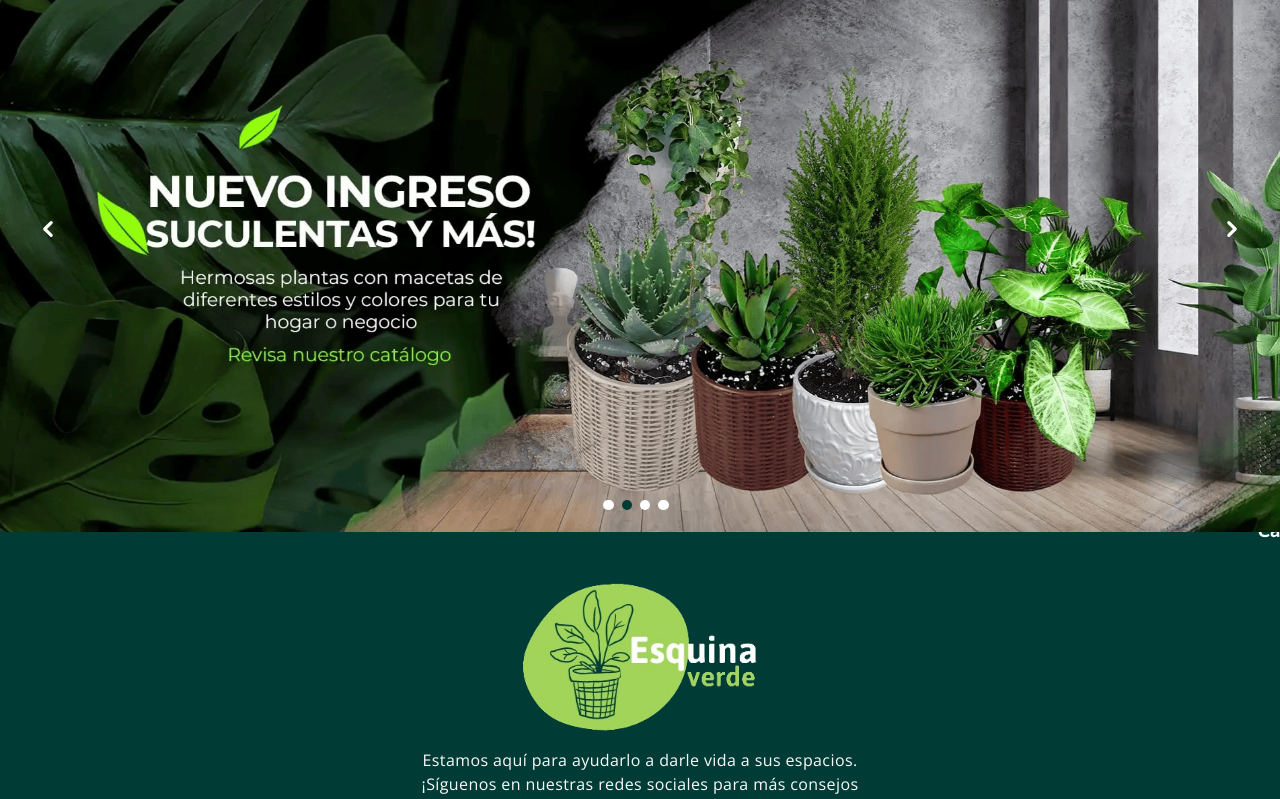
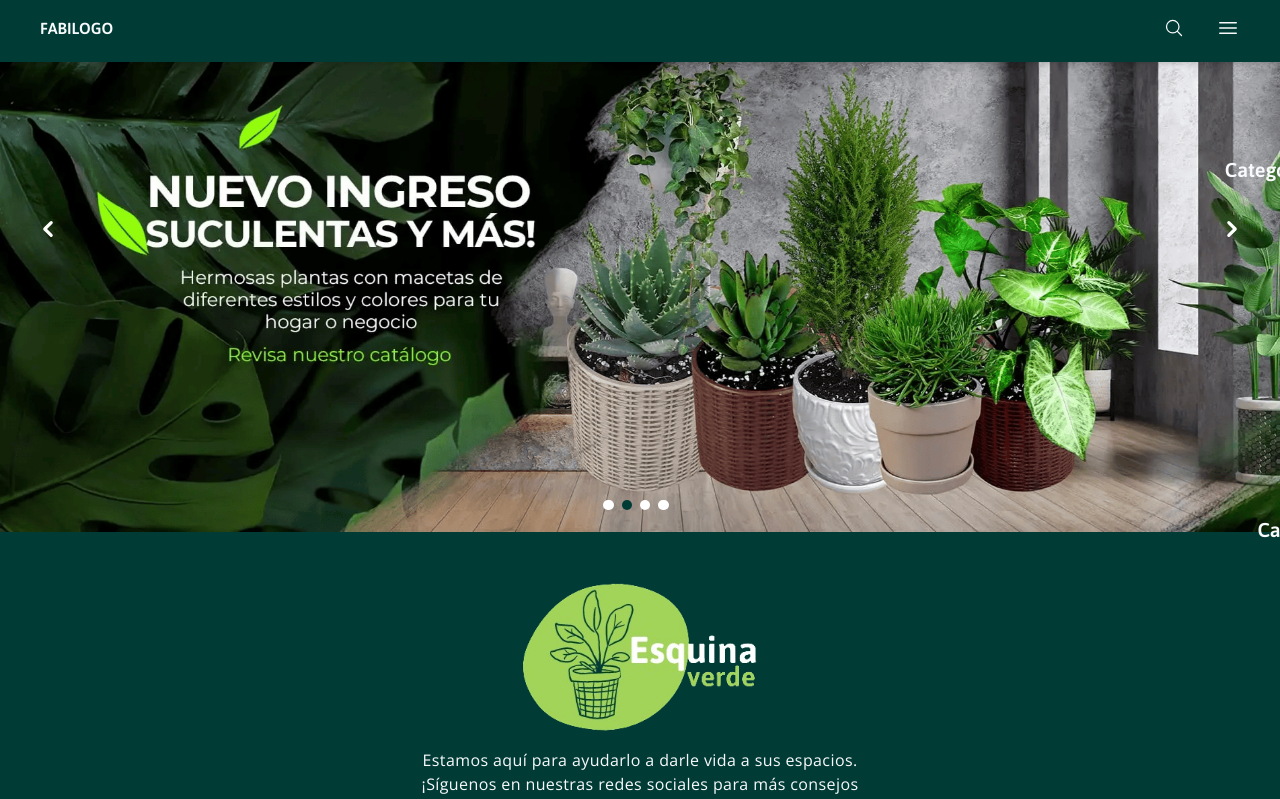
Before and after one commit to EsquinaVerdePlantas/CLIENT, a React (Vite) app: page / in a window 1280 px wide. Shown: the top 799 px of the page. Built offline with nearby package versions, Linux system fonts and the light colour scheme.

Commit message:
fix#1 Header.jsx

```diff
--- a/src/components/Header/Header.jsx
+++ b/src/components/Header/Header.jsx
@@ -7,7 +7,7 @@ const Header = () => {
     const [openCatg, setOpenCatg] = useState(false);
 
     return (
-        <div className="text-white bg-primary font-title fixed top-0 left-0 right-0 h-15 shadow-md py-4">
+        <div className="text-white bg-primary font-title fixed top-0 left-0 right-0 h-15 shadow-md py-4 z-[99]">
             <div className="flex justify-between px-10">
                 <h1 className="">FABILOGO</h1>
 
@@ -28,9 +28,9 @@ const Header = () => {
             </div>
 
             {/* SEARCH */}
-            <div className={`fixed top-[3.9rem] min-w-full text-gray-500 transition-opacity duration-100 ${openSearch ? 'opacity-100' : 'opacity-0 pointer-events-none'} shadow-md`}>
+            <div className={`fixed bg-white/95 top-[3.9rem] min-w-full text-gray-500 transition-opacity duration-100 ${openSearch ? 'opacity-100' : 'opacity-0 pointer-events-none'} shadow-md`}>
                 <div className="mx-10 mt-1 mb-4 text-center">
-                    <input type="text" placeholder="Buscar las Chikiplantas" className="border-b-2 border-primary min-w-full mt-1 mb-3 outline-none p-2" />
+                    <input type="text" placeholder="Buscar las Chikiplantas" className="border-b-2 bg-transparent border-primary min-w-full mt-1 mb-3 outline-none p-2" />
 
                     <div className="leading-10 mx-2 text-left">
                         <h1 className="">RESULTADOS</h1>
```
